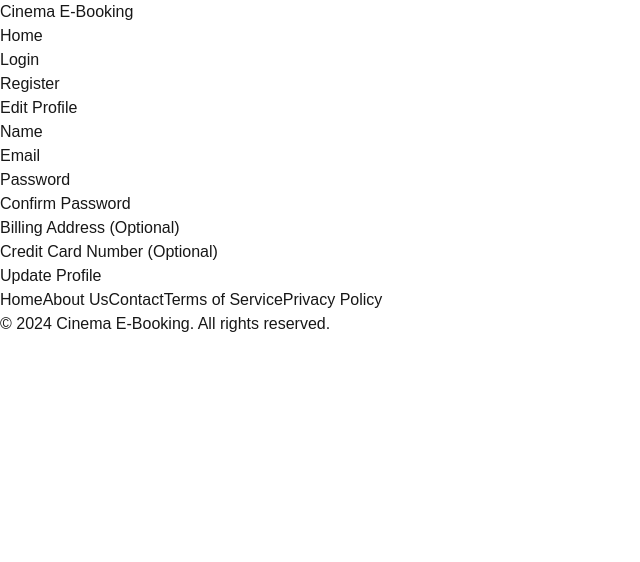
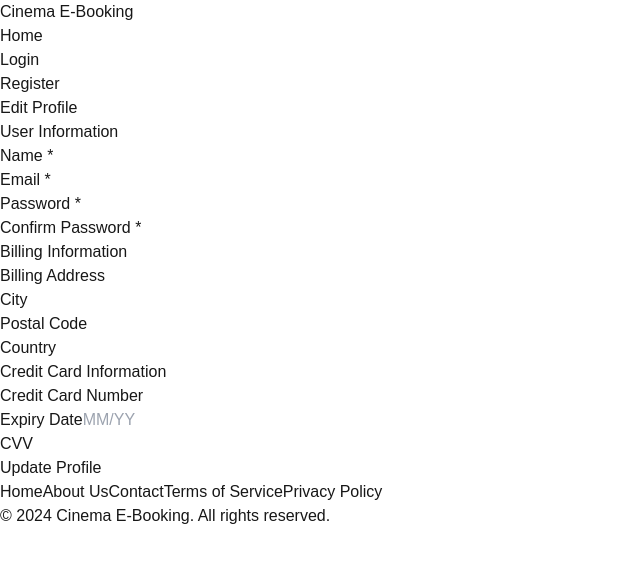
Before and after one commit to shaan101patel/FrontEndMB, a Next.js app in the folder my-app/: page /profile in a window 1280 px wide. Shown: the top 562 px of the page, without its empty margins (0-640 px from the left). Built offline with nearby package versions, Linux system fonts and the light colour scheme.

Commit message:
updated page.js

```diff
--- a/my-app/src/app/profile/page.js
+++ b/my-app/src/app/profile/page.js
@@ -9,8 +9,16 @@ export default function EditProfile() {
         password: '',
         confirmPassword: '',
         billingAddress: '',
+        city: '',
+        postalCode: '',
+        country: '',
         creditCardNumber: '',
+        expiryDate: '',
+        cvv: '',
     });
+
+    const [error, setError] = useState('');
+    const [success, setSuccess] = useState('');
 
     const handleChange = (e) => {
         const { name, value } = e.target;
@@ -19,8 +27,22 @@ export default function EditProfile() {
 
     const handleSubmit = (e) => {
         e.preventDefault();
-        // Handle form submission logic here
-        alert('Profile updated successfully!');
+
+        const { name, email, password, confirmPassword } = formData;
+
+        if (!name || !email || !password || !confirmPassword) {
+            setError('Please fill out all required fields.');
+            return;
+        }
+
+        if (password !== confirmPassword) {
+            setError('Passwords do not match.');
+            return;
+        }
+
+        setError('');
+        setSuccess('Profile updated successfully!');
+        console.log('Updating profile with:', formData);
     };
 
     return (
@@ -28,9 +50,15 @@ export default function EditProfile() {
             <div className="w-full max-w-4xl bg-white shadow-lg rounded p-6">
                 <h2 className="text-2xl font-bold mb-4">Edit Profile</h2>
                 <form onSubmit={handleSubmit}>
-                    {/* Name */}
+                    {/* User Information Section */}
+                    <div className="mb-6">
+                        <h3 className="text-xl font-semibold mb-4">User Information</h3>
+
+                        {/* Name (Required) */}
                         <div className="mb-4">
-                        <label htmlFor="name" className="block text-lg font-medium mb-2">Name</label>
+                            <label htmlFor="name" className="block text-lg font-medium mb-2">
+                                Name <span className="text-red-500">*</span>
+                            </label>
                             <input
                                 type="text"
                                 id="name"
@@ -38,12 +66,15 @@ export default function EditProfile() {
                                 value={formData.name}
                                 onChange={handleChange}
                                 className="w-full border rounded p-2"
+                                required
                             />
                         </div>
 
-                    {/* Email */}
+                        {/* Email (Required) */}
                         <div className="mb-4">
-                        <label htmlFor="email" className="block text-lg font-medium mb-2">Email</label>
+                            <label htmlFor="email" className="block text-lg font-medium mb-2">
+                                Email <span className="text-red-500">*</span>
+                            </label>
                             <input
                                 type="email"
                                 id="email"
@@ -51,12 +82,15 @@ export default function EditProfile() {
                                 value={formData.email}
                                 onChange={handleChange}
                                 className="w-full border rounded p-2"
+                                required
                             />
                         </div>
 
-                    {/* Password */}
+                        {/* Password (Required) */}
                         <div className="mb-4">
-                        <label htmlFor="password" className="block text-lg font-medium mb-2">Password</label>
+                            <label htmlFor="password" className="block text-lg font-medium mb-2">
+                                Password <span className="text-red-500">*</span>
+                            </label>
                             <input
                                 type="password"
                                 id="password"
@@ -64,12 +98,15 @@ export default function EditProfile() {
                                 value={formData.password}
                                 onChange={handleChange}
                                 className="w-full border rounded p-2"
+                                required
                             />
                         </div>
 
-                    {/* Confirm Password */}
+                        {/* Confirm Password (Required) */}
                         <div className="mb-4">
-                        <label htmlFor="confirmPassword" className="block text-lg font-medium mb-2">Confirm Password</label>
+                            <label htmlFor="confirmPassword" className="block text-lg font-medium mb-2">
+                                Confirm Password <span className="text-red-500">*</span>
+                            </label>
                             <input
                                 type="password"
                                 id="confirmPassword"
@@ -77,12 +114,20 @@ export default function EditProfile() {
                                 value={formData.confirmPassword}
                                 onChange={handleChange}
                                 className="w-full border rounded p-2"
+                                required
                             />
                         </div>
+                    </div>
 
-                    {/* Billing Address */}
+                    {/* Billing Information Section */}
+                    <div className="mb-6">
+                        <h3 className="text-xl font-semibold mb-4">Billing Information</h3>
+
+                        {/* Billing Address (Optional) */}
                         <div className="mb-4">
-                        <label htmlFor="billingAddress" className="block text-lg font-medium mb-2">Billing Address (Optional)</label>
+                            <label htmlFor="billingAddress" className="block text-lg font-medium mb-2">
+                                Billing Address
+                            </label>
                             <input
                                 type="text"
                                 id="billingAddress"
@@ -93,9 +138,61 @@ export default function EditProfile() {
                             />
                         </div>
 
-                    {/* Credit Card Number */}
+                        {/* City (Optional) */}
                         <div className="mb-4">
-                        <label htmlFor="creditCardNumber" className="block text-lg font-medium mb-2">Credit Card Number (Optional)</label>
+                            <label htmlFor="city" className="block text-lg font-medium mb-2">
+                                City
+                            </label>
+                            <input
+                                type="text"
+                                id="city"
+                                name="city"
+                                value={formData.city}
+                                onChange={handleChange}
+                                className="w-full border rounded p-2"
+                            />
+                        </div>
+
+                        {/* Postal Code (Optional) */}
+                        <div className="mb-4">
+                            <label htmlFor="postalCode" className="block text-lg font-medium mb-2">
+                                Postal Code
+                            </label>
+                            <input
+                                type="text"
+                                id="postalCode"
+                                name="postalCode"
+                                value={formData.postalCode}
+                                onChange={handleChange}
+                                className="w-full border rounded p-2"
+                            />
+                        </div>
+
+                        {/* Country (Optional) */}
+                        <div className="mb-4">
+                            <label htmlFor="country" className="block text-lg font-medium mb-2">
+                                Country
+                            </label>
+                            <input
+                                type="text"
+                                id="country"
+                                name="country"
+                                value={formData.country}
+                                onChange={handleChange}
+                                className="w-full border rounded p-2"
+                            />
+                        </div>
+                    </div>
+
+                    {/* Credit Card Information Section */}
+                    <div className="mb-6">
+                        <h3 className="text-xl font-semibold mb-4">Credit Card Information</h3>
+
+                        {/* Credit Card Number (Optional) */}
+                        <div className="mb-4">
+                            <label htmlFor="creditCardNumber" className="block text-lg font-medium mb-2">
+                                Credit Card Number
+                            </label>
                             <input
                                 type="text"
                                 id="creditCardNumber"
@@ -106,6 +203,40 @@ export default function EditProfile() {
                             />
                         </div>
 
+                        <div className="flex space-x-4">
+                            {/* Expiry Date (Optional) */}
+                            <div className="mb-4 w-1/2">
+                                <label htmlFor="expiryDate" className="block text-lg font-medium mb-2">
+                                    Expiry Date
+                                </label>
+                                <input
+                                    type="text"
+                                    id="expiryDate"
+                                    name="expiryDate"
+                                    value={formData.expiryDate}
+                                    onChange={handleChange}
+                                    className="w-full border rounded p-2"
+                                    placeholder="MM/YY"
+                                />
+                            </div>
+
+                            {/* CVV (Optional) */}
+                            <div className="mb-4 w-1/2">
+                                <label htmlFor="cvv" className="block text-lg font-medium mb-2">
+                                    CVV
+                                </label>
+                                <input
+                                    type="text"
+                                    id="cvv"
+                                    name="cvv"
+                                    value={formData.cvv}
+                                    onChange={handleChange}
+                                    className="w-full border rounded p-2"
+                                />
+                            </div>
+                        </div>
+                    </div>
+
                     {/* Submit Button */}
                     <button
                         type="submit"
@@ -113,6 +244,9 @@ export default function EditProfile() {
                     >
                         Update Profile
                     </button>
+
+                    {error && <p className="text-red-500 mt-4">{error}</p>}
+                    {success && <p className="text-green-500 mt-4">{success}</p>}
                 </form>
             </div>
         </div>
```
Lines whose indentation alone changed are shown as unchanged.
